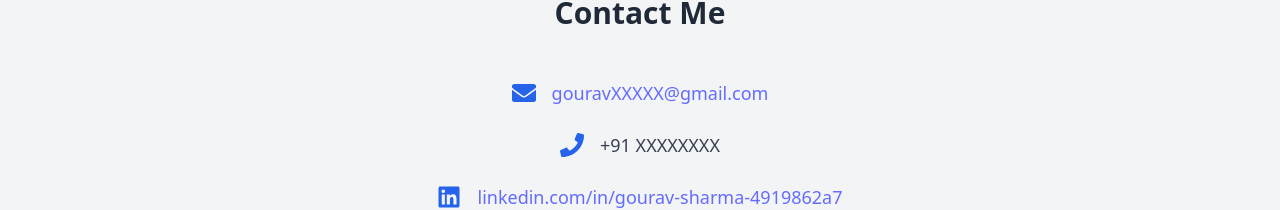
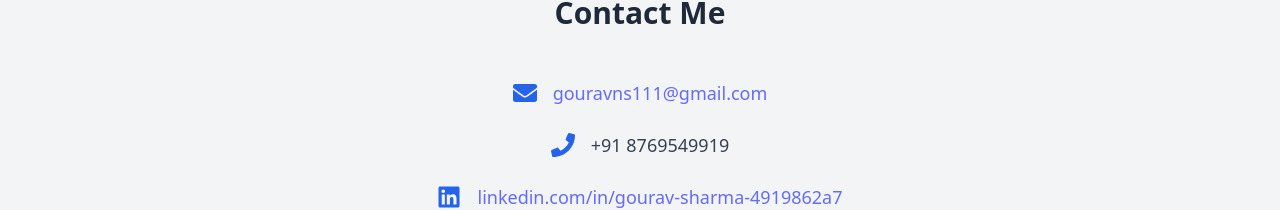
Before and after one commit to GouravSharma26/portfolio, a React (Vite) app: page / in a window 1280 px wide. Shown: the part 3017-3227 px from the top of the page. Built offline with nearby package versions, Linux system fonts and the light colour scheme.

Commit message:
Auto-commit

```diff
--- a/src/components/Contact.jsx
+++ b/src/components/Contact.jsx
@@ -10,14 +10,14 @@ const Contact = () => {
         <div className="flex flex-col items-center space-y-6 text-gray-700 text-lg">
           <div className="flex items-center space-x-4">
             <FaEnvelope className="text-blue-600 text-2xl" />
-            <a href="mailto:gouravXXXXX@gmail.com" className="hover:text-blue-600 transition duration-300">
-              gouravXXXXX@gmail.com
+            <a href="mailto:gouravns111@gmail.com" className="hover:text-blue-600 transition duration-300">
+              gouravns111@gmail.com
             </a>
           </div>
 
           <div className="flex items-center space-x-4">
             <FaPhone className="text-blue-600 text-2xl" />
-            <span>+91 XXXXXXXX</span>
+            <span>+91 8769549919</span>
           </div>
 
           <div className="flex items-center space-x-4">
--- a/src/components/Hero.jsx
+++ b/src/components/Hero.jsx
@@ -86,7 +86,7 @@ const Hero = () => {
             <FaGithub />
           </a>
           <a
-            href="https://twitter.com/yourtwitterhandle"
+            href="https://x.com/GouavsHarma259"
             target="_blank"
             rel="noopener noreferrer"
             className="hover:text-sky-400 transition-transform transform hover:scale-110"
```
